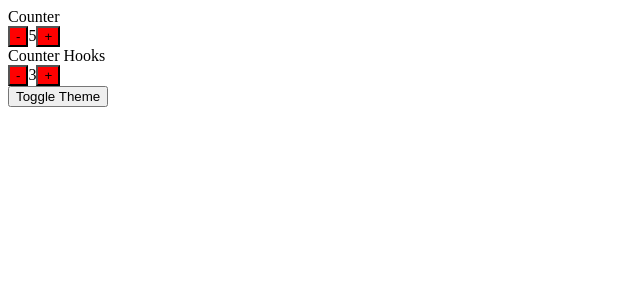
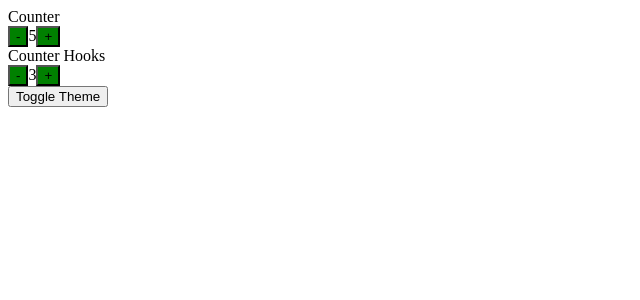
Before and after one commit to WarriorIcon/React-Recipe-Book, a React (Create React App) app: page / in a window 1280 px wide. Shown: the top 300 px of the page, without its empty margins (0-640 px from the left). Built offline with nearby package versions, Linux system fonts and the light colour scheme.

Commit message:
Green default button

```diff
--- a/src/App.js
+++ b/src/App.js
@@ -6,18 +6,18 @@ export const ThemeContext = React.createContext()
 
 function App() {
   console.log('Render App')
-  const [theme, setTheme] = useState('red')
+  const [theme, setTheme] = useState('green')
   return (
     <ThemeContext.Provider value={{ backgroundColor: theme }}>
-      <div>Counter</div>
+      Counter
       <Counter initialCount={5}/>
 
-      <div>Counter Hooks</div>
+      Counter Hooks
       <CounterHooks initialCount={3}/>
-      <div>
-        <button onClick={() => setTheme(prevTheme => {
-          return prevTheme === 'red' ? 'blue' : 'red'})}>Toggle Theme</button>
-      </div>
+
+      <button onClick={() => setTheme(prevTheme => {
+        return prevTheme === 'red' ? 'blue' : 'red'})}>Toggle Theme</button>
+
     </ThemeContext.Provider>
   )
 }
--- a/src/Counter.js
+++ b/src/Counter.js
@@ -15,11 +15,11 @@ export default class Counter extends Component {
     return (
       <ThemeContext.Consumer>
         {style => (
-          <>
+          <div>
             <button style={style} onClick={() => this.changeCount(-1) }>-</button>
             <span>{this.state.count}</span>
             <button style={style} onClick={() => this.changeCount(1) }>+</button>
-          </>
+          </div>
         )}
 
       </ThemeContext.Consumer>
--- a/src/CounterHooks.js
+++ b/src/CounterHooks.js
@@ -9,10 +9,10 @@ export default function CounterHooks({ initialCount }) {
   const [count, setCount] = useState(initialCount)
   const style = useContext(ThemeContext)
   return (
-    <>
-    <button style={style} onClick={() => setCount(prevCount => prevCount - 1)}>-</button>
-    <span>{count}</span>
-    <button style={style} onClick={() => setCount(prevCount => prevCount + 1)}>+</button>
-   </>
+    <div>
+      <button style={style} onClick={() => setCount(prevCount => prevCount - 1)}>-</button>
+      <span>{count}</span>
+      <button style={style} onClick={() => setCount(prevCount => prevCount + 1)}>+</button>
+   </div>
   )
 }
```
